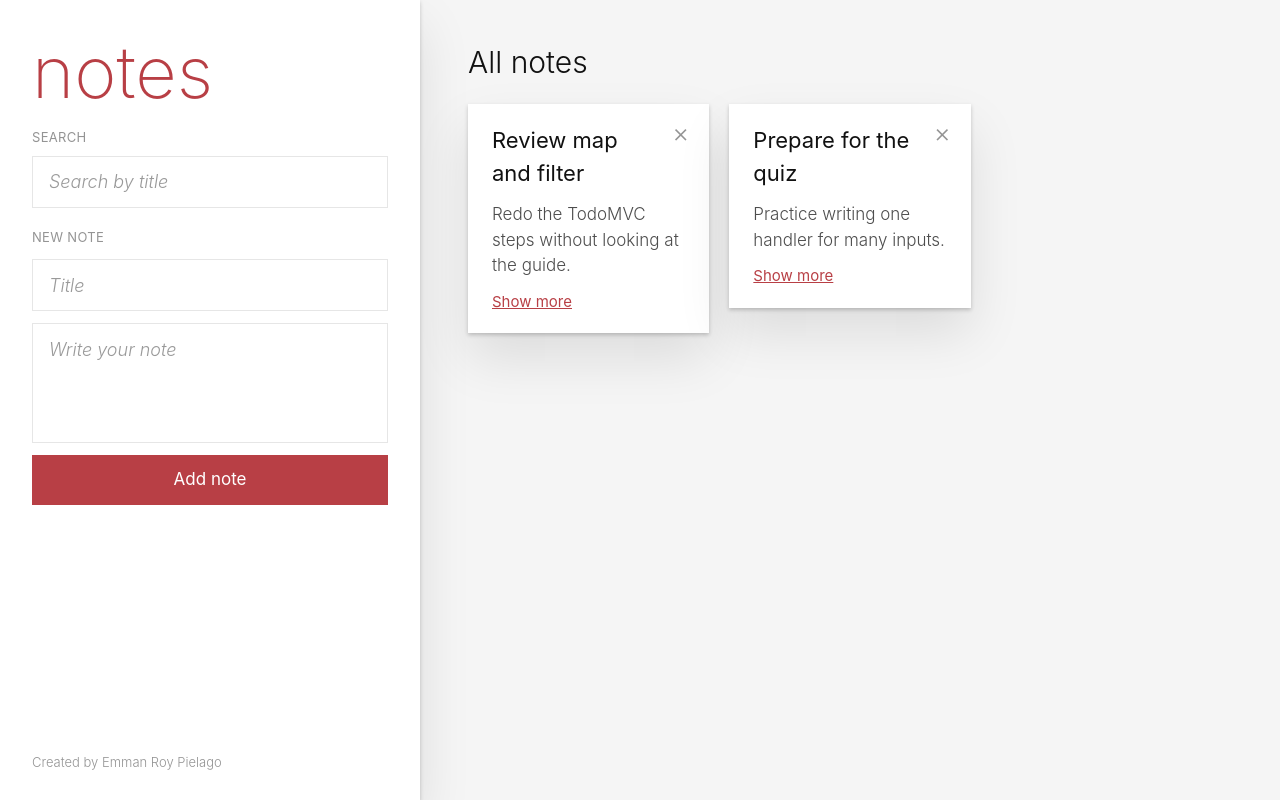
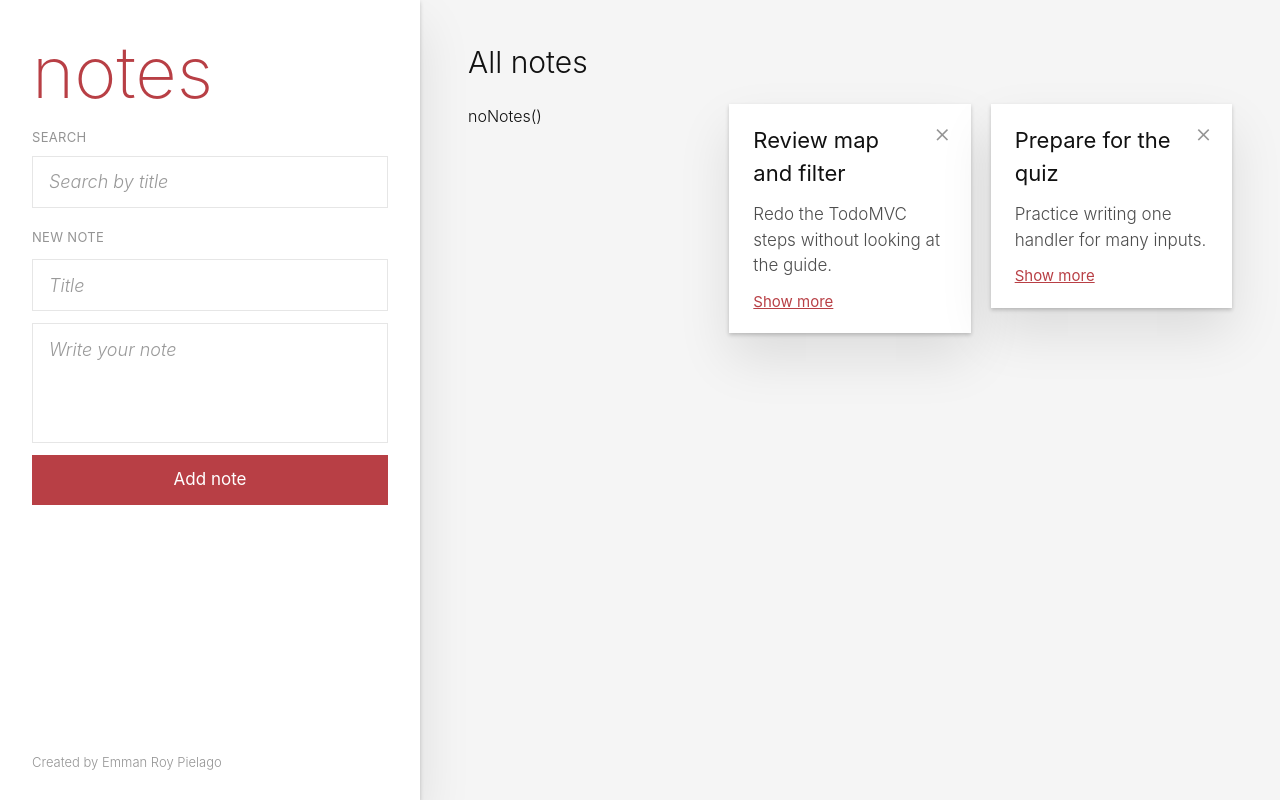
Before and after one commit to mannigoy/CSIT340G5-notes, a React (Vite) app: page / in a window 1280 px wide. Built offline with nearby package versions, Linux system fonts and the light colour scheme.

Commit message:
feat: show a message when there are no notes

```diff
--- a/src/components/Notes.jsx
+++ b/src/components/Notes.jsx
@@ -90,7 +90,7 @@ function Notes() {
       <section className="px-12 py-11">
         <h2 className="mb-6 text-3xl">All notes</h2>
         <ul className="grid grid-cols-3 items-start gap-5">
-          {noNotes()}
+         noNotes()
             {notes.map((note) => (
                 <li key={note.id}
                      className="relative min-h-32 bg-white px-6 py-5 shadow-[0_2px_4px_0_rgba(0,0,0,0.2),0_25px_50px_0_rgba(0,0,0,0.1)]">
```
